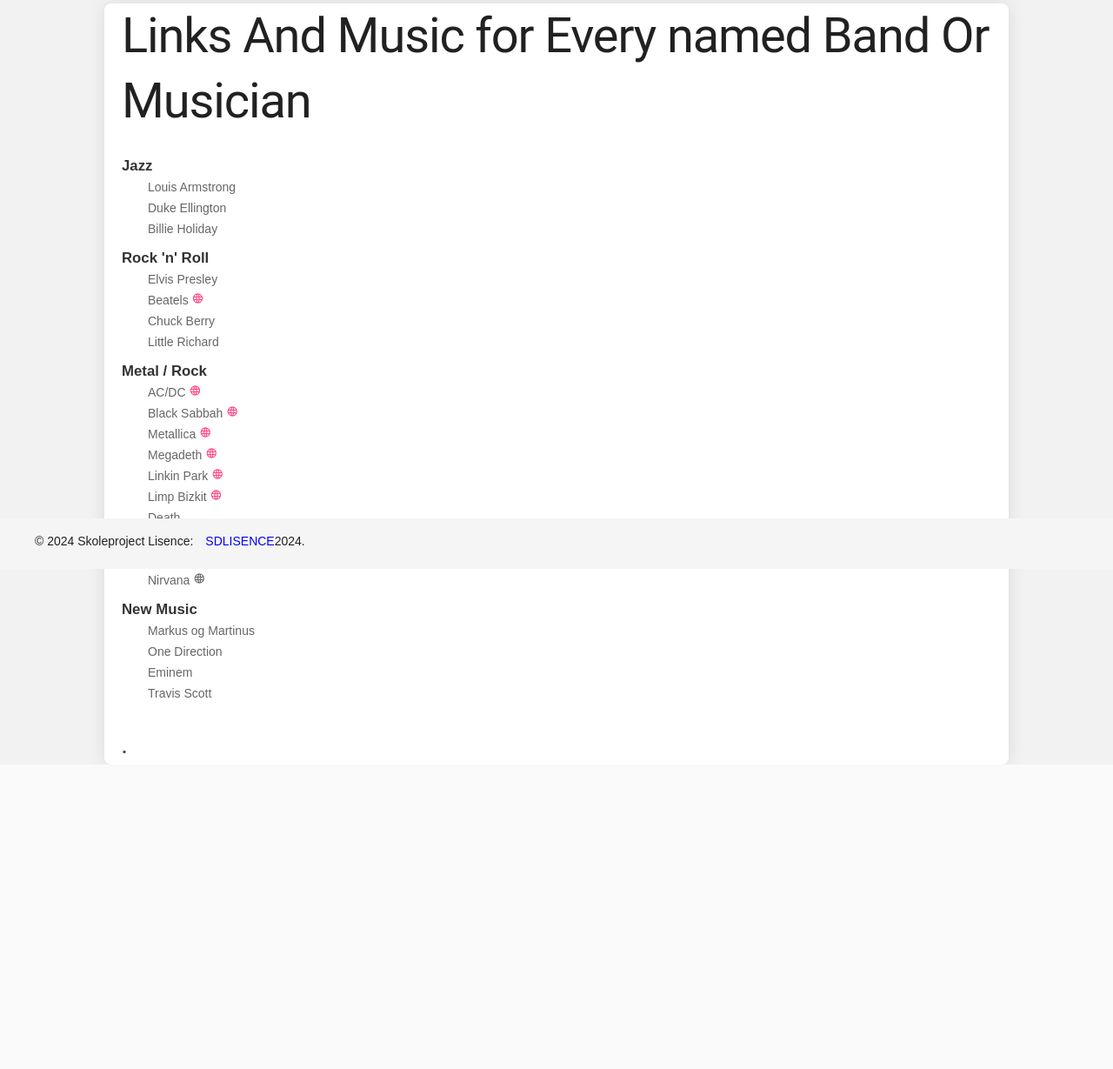
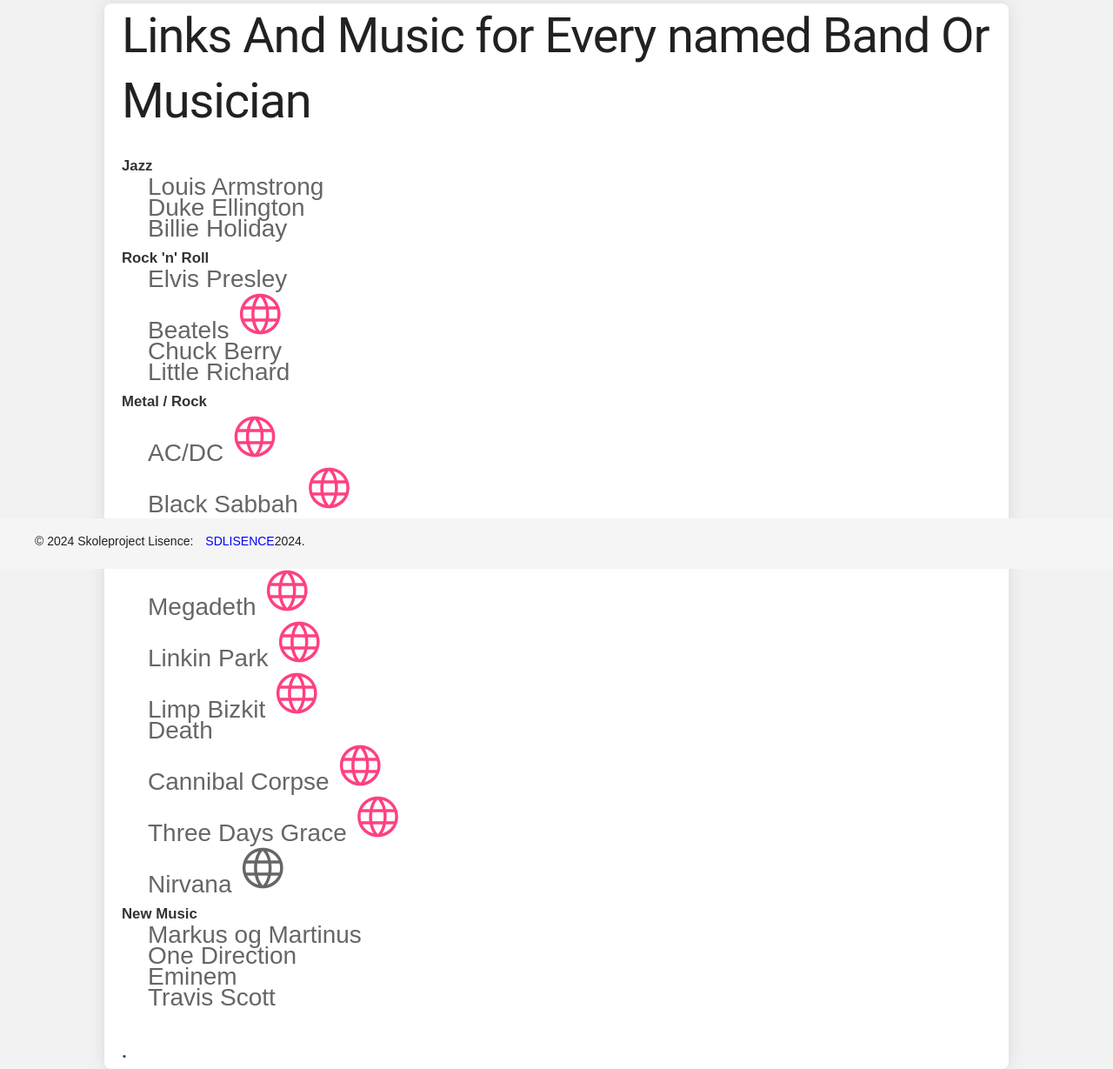
Before and after one commit to SpigrootDev/scool-project, a PHP site: page /linksnmusic.html in a window 1280 px wide. Shown: the part 146-1375 px from the top of the page at 87% size. Before the commit the page ends 1025 px from the top, so only its background shows below. Run offline with PHP 8.4, Linux system fonts and the light colour scheme.

Commit message:
Add files via upload

```diff
--- a/style.css
+++ b/style.css
@@ -199,11 +199,11 @@
 }
 
 .artist-list > li > ul > li {
-  font-size: 1em;
+  font-size: 2em;
   color: #666;
   padding-left: 10px;
 }
 
 .material-symbols-outlined{
-  font-size: 1em;
+  font-size: 2em;
 }
```
